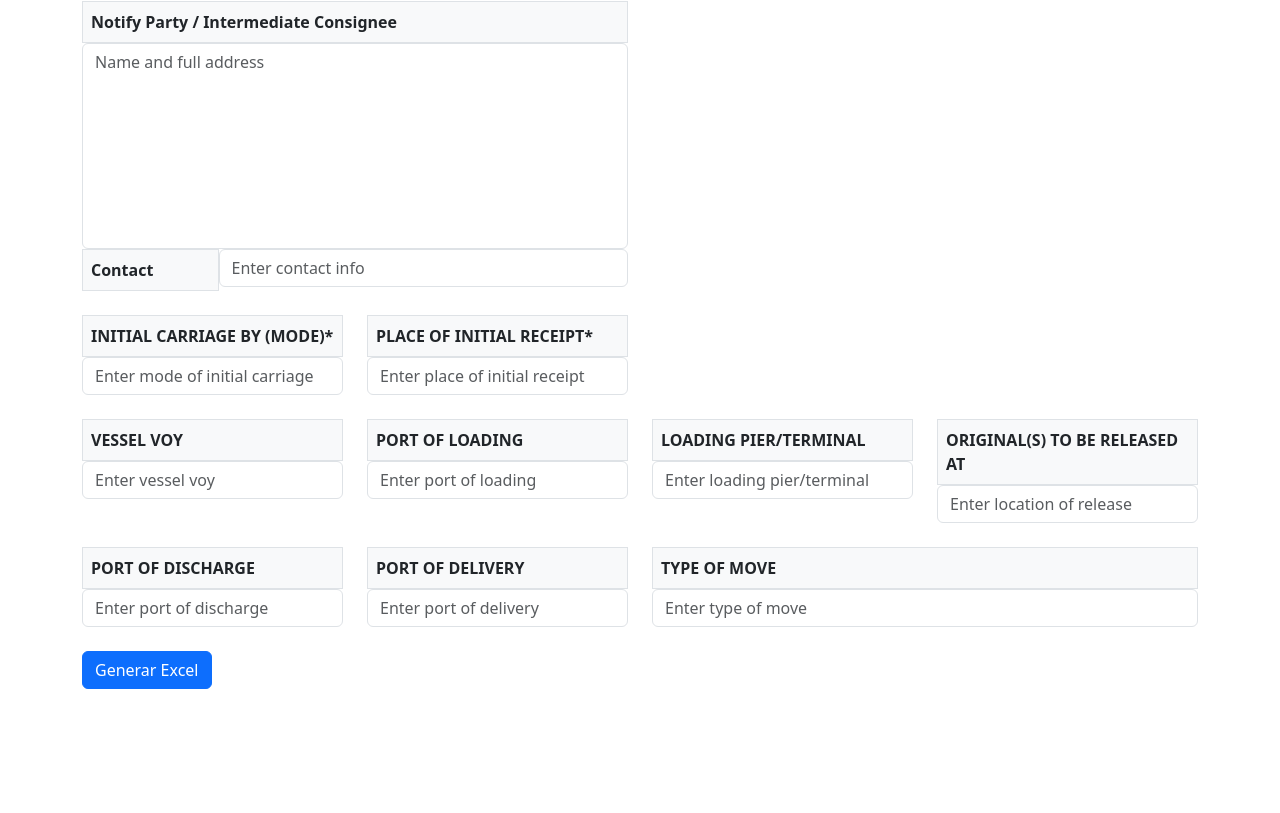
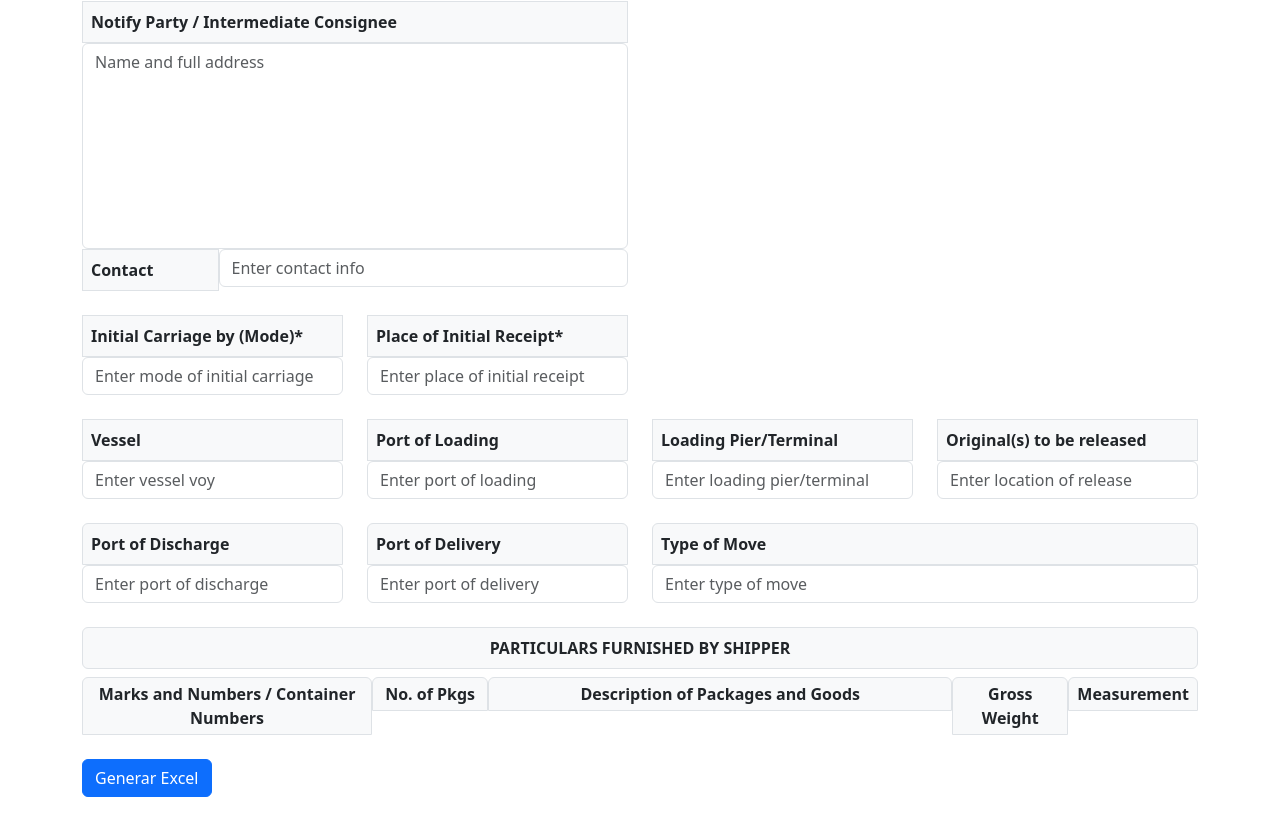
Before and after one commit to ndresdavila/excel_generator_form, a React (Vite) app in the folder masterview-form/: page / in a window 1280 px wide. Shown: the part 695-1508 px from the top of the page. Before the commit the page ends 1400 px from the top, so only its background shows below. Built offline with nearby package versions, Linux system fonts and the light colour scheme.

Commit message:
Header and styling of lower part of form added

```diff
--- a/masterview-form/src/App.jsx
+++ b/masterview-form/src/App.jsx
@@ -150,7 +150,7 @@ function App() {
         <div className="row mt-4">
           <div className="col-3">
             <label className="form-label fw-bold border p-2 d-block bg-light text-dark text-start mb-0">
-              INITIAL CARRIAGE BY (MODE)*
+              Initial Carriage by (Mode)*
             </label>
             <input
               type="text"
@@ -161,7 +161,7 @@ function App() {
           </div>
           <div className="col-3">
             <label className="form-label fw-bold border p-2 d-block bg-light text-dark text-start mb-0">
-              PLACE OF INITIAL RECEIPT*
+              Place of Initial Receipt*
             </label>
             <input
               type="text"
@@ -176,7 +176,7 @@ function App() {
         <div className="row mt-4">
           <div className="col-3">
             <label className="form-label fw-bold border p-2 d-block bg-light text-dark text-start mb-0">
-              VESSEL VOY
+              Vessel
             </label>
             <input
               type="text"
@@ -187,7 +187,7 @@ function App() {
           </div>
           <div className="col-3">
             <label className="form-label fw-bold border p-2 d-block bg-light text-dark text-start mb-0">
-              PORT OF LOADING
+              Port of Loading
             </label>
             <input
               type="text"
@@ -198,7 +198,7 @@ function App() {
           </div>
           <div className="col-3">
             <label className="form-label fw-bold border p-2 d-block bg-light text-dark text-start mb-0">
-              LOADING PIER/TERMINAL
+              Loading Pier/Terminal
             </label>
             <input
               type="text"
@@ -209,7 +209,7 @@ function App() {
           </div>
           <div className="col-3">
             <label className="form-label fw-bold border p-2 d-block bg-light text-dark text-start mb-0">
-              ORIGINAL(S) TO BE RELEASED AT
+              Original(s) to be released
             </label>
             <input
               type="text"
@@ -223,40 +223,82 @@ function App() {
         {/* PORT OF DISCHARGE + PORT OF DELIVERY */}
         <div className="row mt-4">
           <div className="col-3">
-            <label className="form-label fw-bold border p-2 d-block bg-light text-dark text-start mb-0">
-              PORT OF DISCHARGE
+            <label className="form-label fw-bold border p-2 d-block bg-light text-dark text-start mb-0 rounded-top">
+      Port of Discharge
             </label>
             <input
               type="text"
-              className="form-control mt-0"
+              className="form-control rounded-bottom"
               name="portOfDischarge"
               placeholder="Enter port of discharge"
             />
           </div>
           <div className="col-3">
-            <label className="form-label fw-bold border p-2 d-block bg-light text-dark text-start mb-0">
-              PORT OF DELIVERY
+            <label className="form-label fw-bold border p-2 d-block bg-light text-dark text-start mb-0 rounded-top">
+              Port of Delivery
             </label>
             <input
               type="text"
-              className="form-control mt-0"
+              className="form-control rounded-bottom"
               name="portOfDelivery"
               placeholder="Enter port of delivery"
             />
           </div>
-
           <div className="col-6">
-            <label className="form-label fw-bold border p-2 d-block bg-light text-dark text-start mb-0">
-              TYPE OF MOVE
+            <label className="form-label fw-bold border p-2 d-block bg-light text-dark text-start mb-0 rounded-top">
+              Type of Move
             </label>
             <input
               type="text"
-              className="form-control mt-0"
+              className="form-control rounded-bottom"
               name="typeOfMove"
               placeholder="Enter type of move"
             />
           </div>
         </div>
+
+        {/* TITULO PARTE INFERIOR DEL FORMULARIO */}
+        <div className="row mt-4">
+          <div className="col-12">
+            <label className="form-label fw-bold border p-2 d-block bg-light text-dark text-center rounded">
+              PARTICULARS FURNISHED BY SHIPPER
+            </label>
+          </div>
+        </div>
+
+
+        <div className="d-flex">
+  <div className="p-0" style={{ flex: 2.5 }}>
+    <label className="form-label fw-bold border px-2 py-1 d-block bg-light text-dark text-center mb-0 rounded-top">
+      Marks and Numbers / Container Numbers
+    </label>
+  </div>
+
+  <div className="p-0" style={{ flex: 1 }}>
+    <label className="form-label fw-bold border px-2 py-1 d-block bg-light text-dark text-center mb-0 rounded-top">
+      No. of Pkgs
+    </label>
+  </div>
+
+  <div className="p-0" style={{ flex: 4 }}>
+    <label className="form-label fw-bold border px-2 py-1 d-block bg-light text-dark text-center mb-0 rounded-top">
+      Description of Packages and Goods
+    </label>
+  </div>
+
+  <div className="p-0" style={{ flex: 1 }}>
+    <label className="form-label fw-bold border px-2 py-1 d-block bg-light text-dark text-center mb-0 rounded-top">
+      Gross Weight
+    </label>
+  </div>
+
+  <div className="p-0" style={{ flex: 1 }}>
+    <label className="form-label fw-bold border px-2 py-1 d-block bg-light text-dark text-center mb-0 rounded-top">
+      Measurement
+    </label>
+  </div>
+</div>
+
 
         {/* Botón */}
         <div className="mb-3 mt-4">
```
